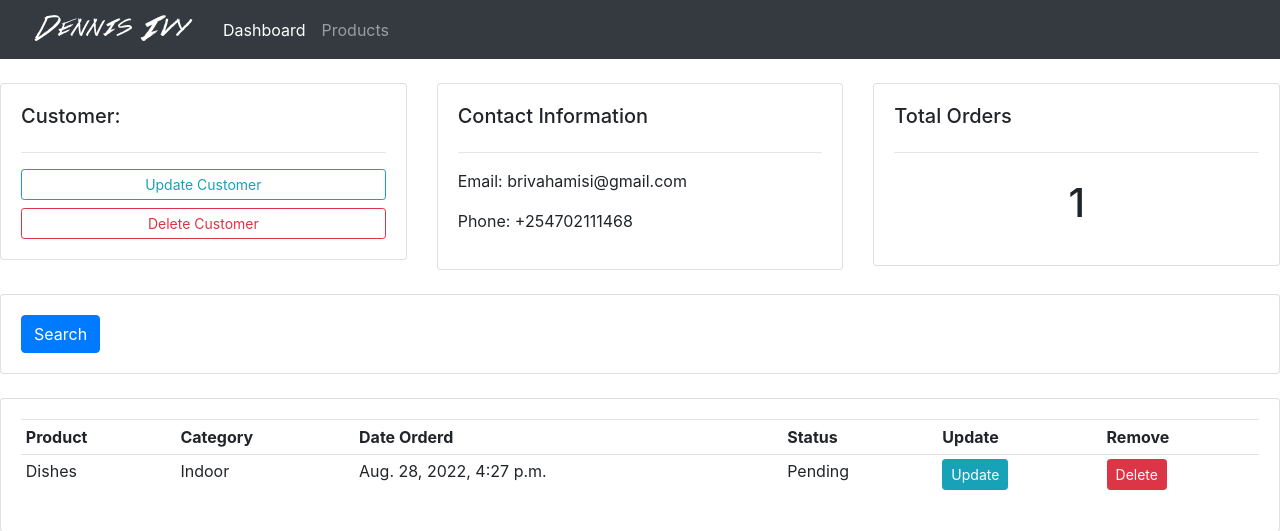
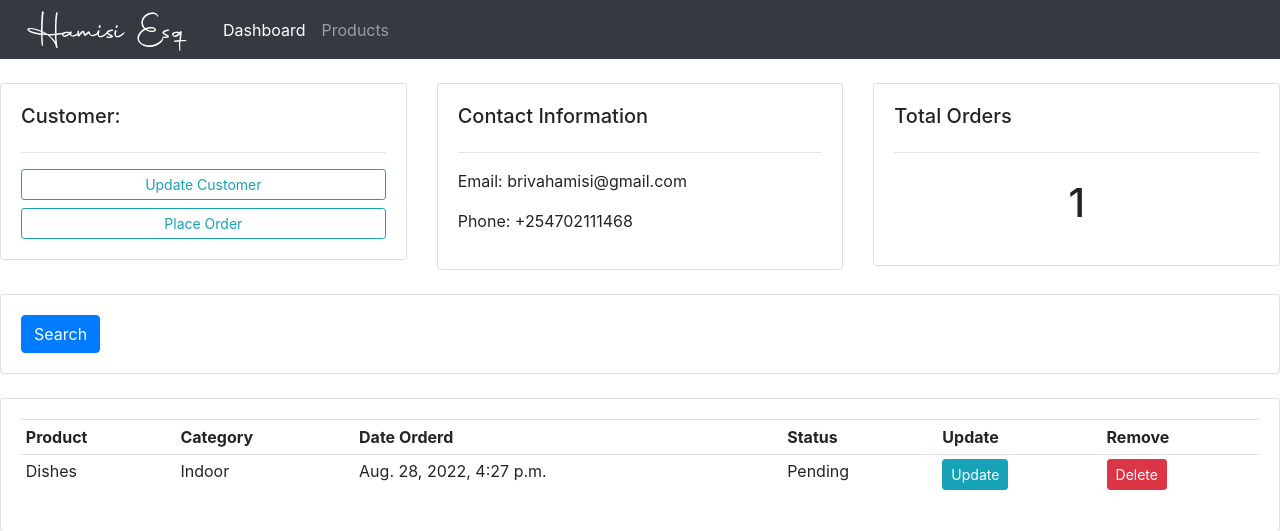
Before and after one commit to BrivaHamisi/Customer-Management-Platform, a Django app: page /customer/1 in a window 1280 px wide. Shown: the top 531 px of the page. Run offline with Django 4.2, Linux system fonts and the light colour scheme; data comes from the database, SQL or seed files in the repository; both versions use the stored data as it was after the commit; some libraries are stand-ins or nearby versions.

Commit message:
Inline Formsets

```diff
--- a/accounts/templates/accounts/customer.html
+++ b/accounts/templates/accounts/customer.html
@@ -9,7 +9,7 @@
 			<h5>Customer:</h5>
 			<hr>
 			<a class="btn btn-outline-info  btn-sm btn-block" href="">Update Customer</a>
-			<a class="btn btn-outline-danger  btn-sm btn-block" href="">Delete Customer</a>
+			<a class="btn btn-outline-info  btn-sm btn-block" href="{% url 'create_order' customer.id %}">Place Order</a>
 
 		</div>
 	</div>
--- a/accounts/templates/accounts/dashboard.html
+++ b/accounts/templates/accounts/dashboard.html
@@ -34,7 +34,6 @@
 		<h5>LAST 5 ORDERS</h5>
 		<hr>
 		<div class="card card-body">
-			<a class="btn btn-primary  btn-sm btn-block" href="{% url 'create_order' %}">Create Order</a>
 			<table class="table table-sm">
 				<tr>
 					<th>Product</th>
--- a/accounts/urls.py
+++ b/accounts/urls.py
@@ -7,8 +7,8 @@ urlpatterns = [
     path('products/', views.products, name="products"),
     path('customer/<str:pk>', views.customer, name="customer"),
 
-    path('create_order/', views.createOrder, name="create_order" ),
-    path('udate_order/<str:pk>', views.updateOrder, name="update_order" ),
+    path('create_order/<str:pk>', views.createOrder, name="create_order" ),
+    path('update_order/<str:pk>', views.updateOrder, name="update_order" ),
 
     path('delete_order/<str:pk>', views.deleteOrder, name="delete_order" ),
 ]
--- a/accounts/views.py
+++ b/accounts/views.py
@@ -1,6 +1,7 @@
 from multiprocessing import context
 from django.shortcuts import render, redirect
 from django.http import HttpResponse
+from django.forms import inlineformset_factory
 from .models import *
 from .forms import OrderForm
 
@@ -31,17 +32,21 @@ def customer(request, pk):
     context = {'customer':customer, 'orders' : orders, 'orders_count' :orders_count}
     return render(request, 'accounts/customer.html', context)
 
-def createOrder(request):
+def createOrder(request, pk):
+    OrderFormSet = inlineformset_factory(Customer, Order, fields= ('product', 'status'), extra=10)
+    customer = Customer.objects.get(id=pk)
+    formset = OrderFormSet(queryset =Order.objects.none(), instance=customer)
 
-    form = OrderForm()
+    #form = OrderForm(initial={'customer':customer})
     if request.method == 'POST':
         #print("printing POST:", request.POST)
-        form = OrderForm(request.POST)
-        if form.is_valid():
-            form.save()
+        #form = OrderForm(request.POST)
+        formset = OrderFormSet(request.POST,instance=customer)
+        if formset.is_valid():
+            formset.save()
             return redirect('/')
 
-    context = {'form':form }
+    context = {'formset':formset }
     return render(request, 'accounts/order_form.html', context)
 
 def updateOrder(request, pk):
```
Also changed, not shown: accounts/templates/accounts/order_form.html (+6 -1 lines), db.sqlite3, static/images/default logo.png.
